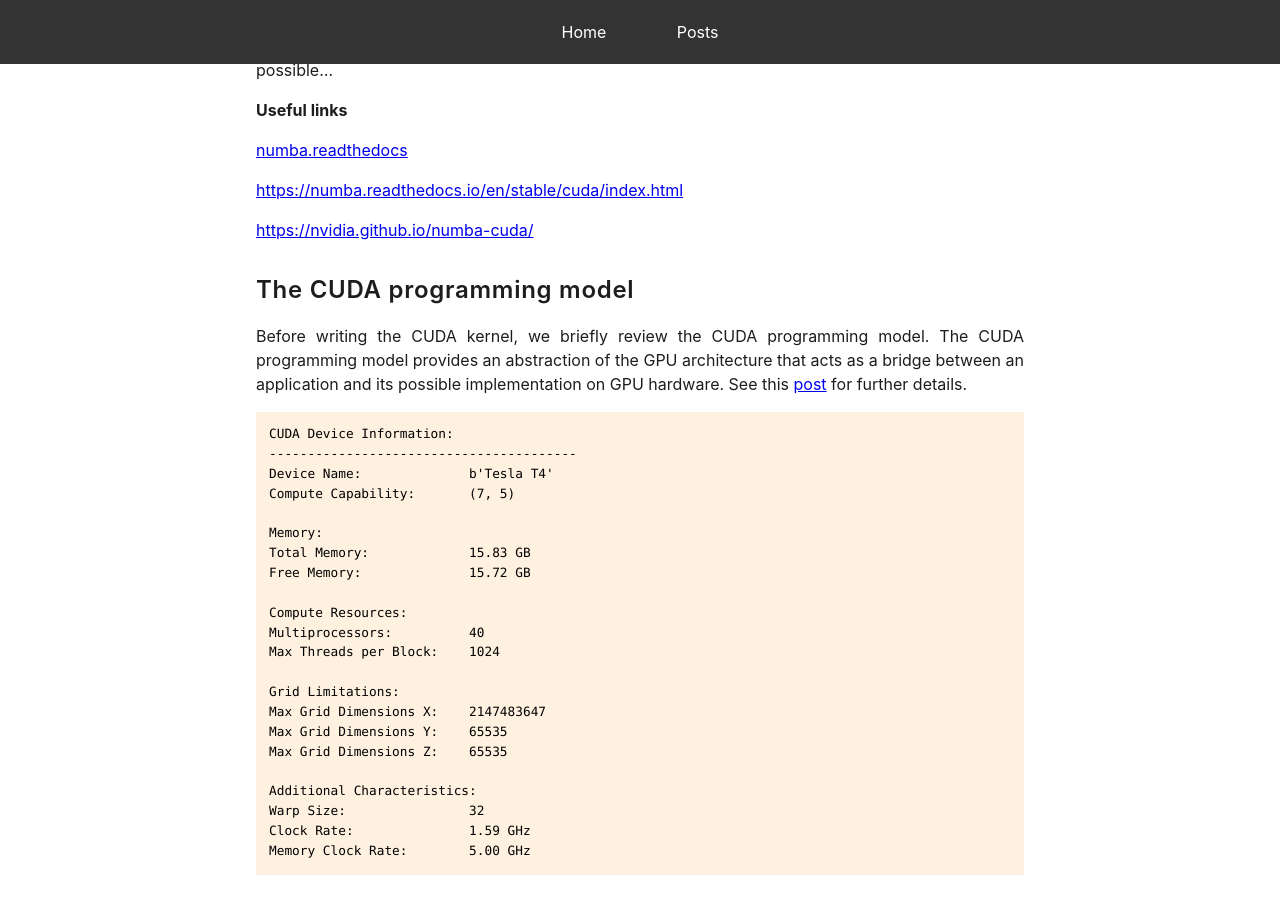
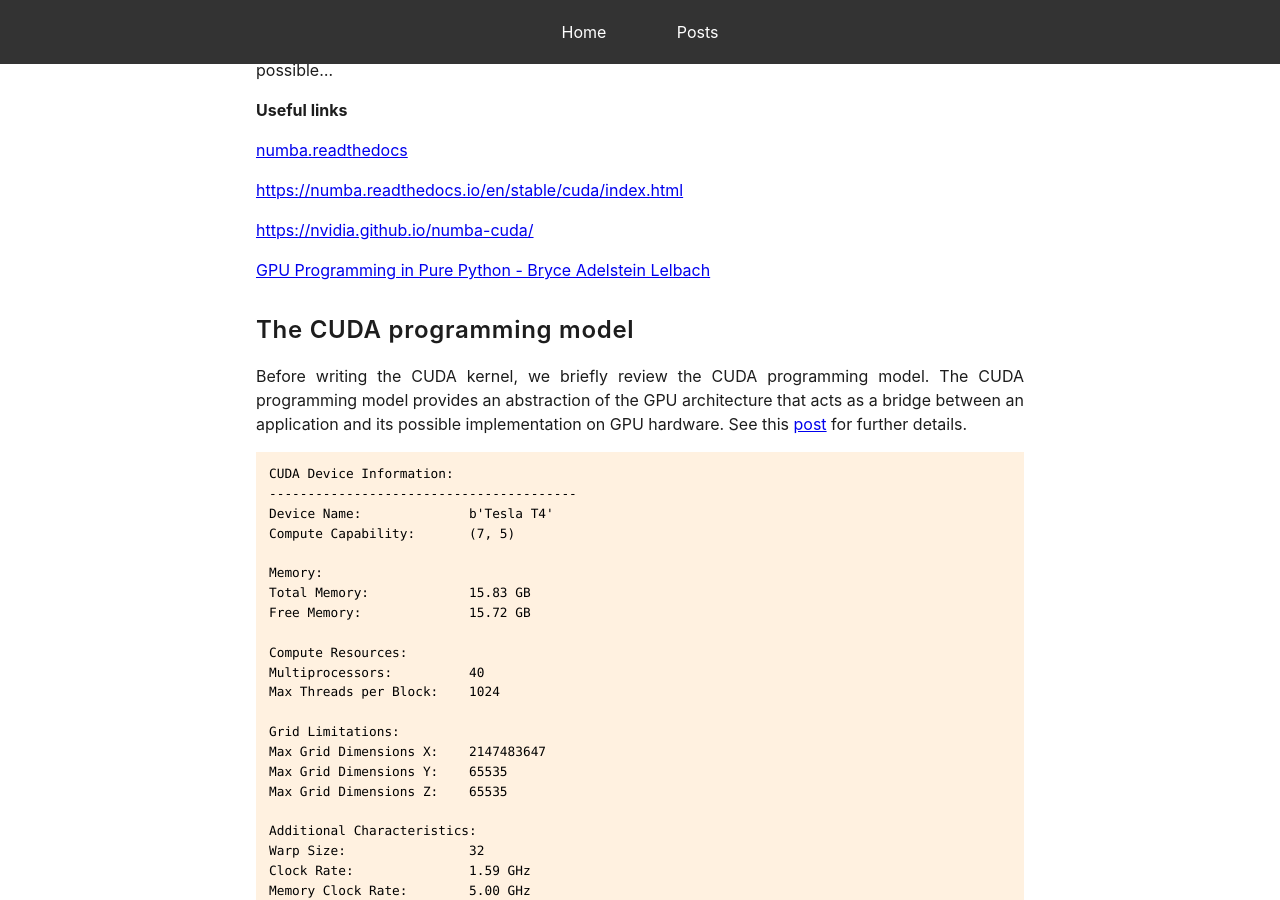
Before and after one commit to mark-hobbs/mark-hobbs.github.io, a Jekyll site: the page built from _posts/2025-02-03-cuda.md, in a window 1280 px wide and 900 px high, scrolled down 443 px. Built offline with Jekyll 4.4.1, drawn with Linux system fonts in a browser that asks for light colours.

Commit message:
Add link

```diff
--- a/_posts/2025-02-03-cuda.md
+++ b/_posts/2025-02-03-cuda.md
@@ -18,6 +18,8 @@ We are going to employ [`numba-cuda`](https://github.com/NVIDIA/numba-cuda) to m
 [https://numba.readthedocs.io/en/stable/cuda/index.html](https://numba.readthedocs.io/en/stable/cuda/index.html)
 
 [https://nvidia.github.io/numba-cuda/](https://nvidia.github.io/numba-cuda/)
+
+[GPU Programming in Pure Python - Bryce Adelstein Lelbach](https://www.youtube.com/watch?v=8utSRblGEB0&ab_channel=PyConUS)
 
 ## The CUDA programming model
 
```
